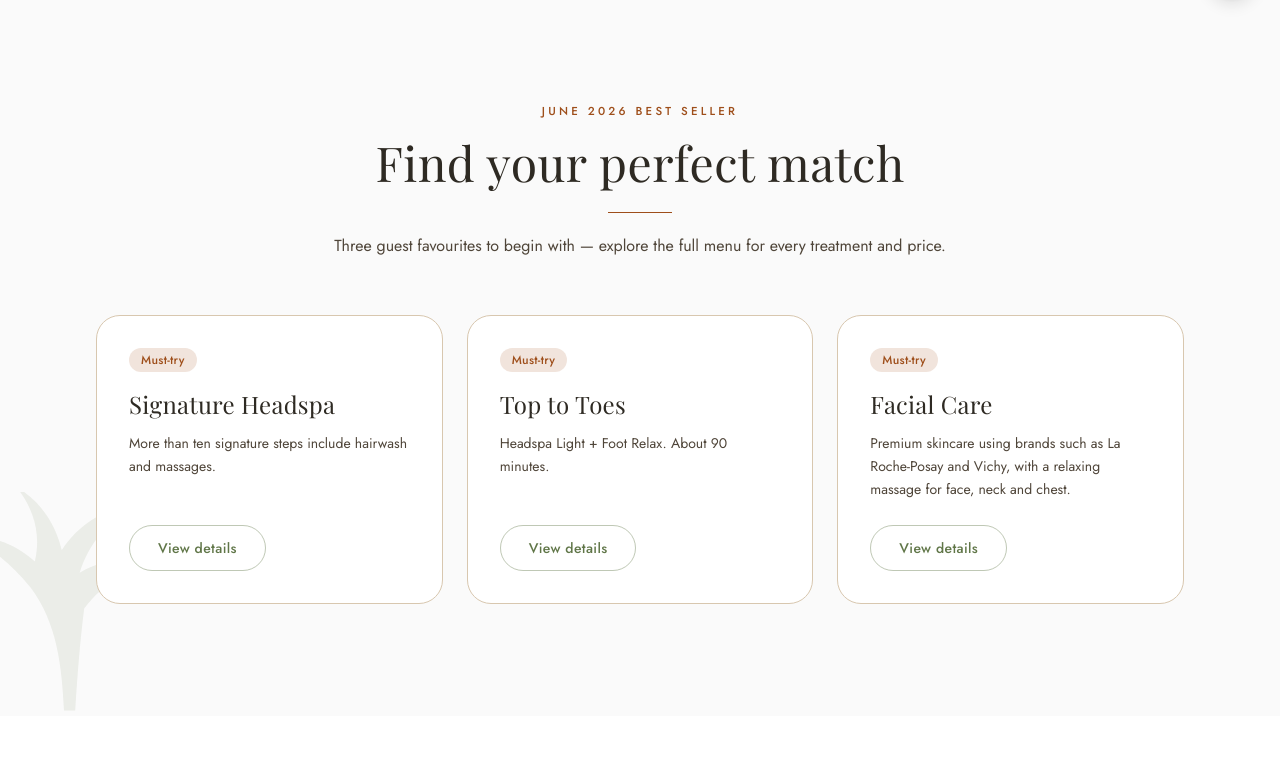
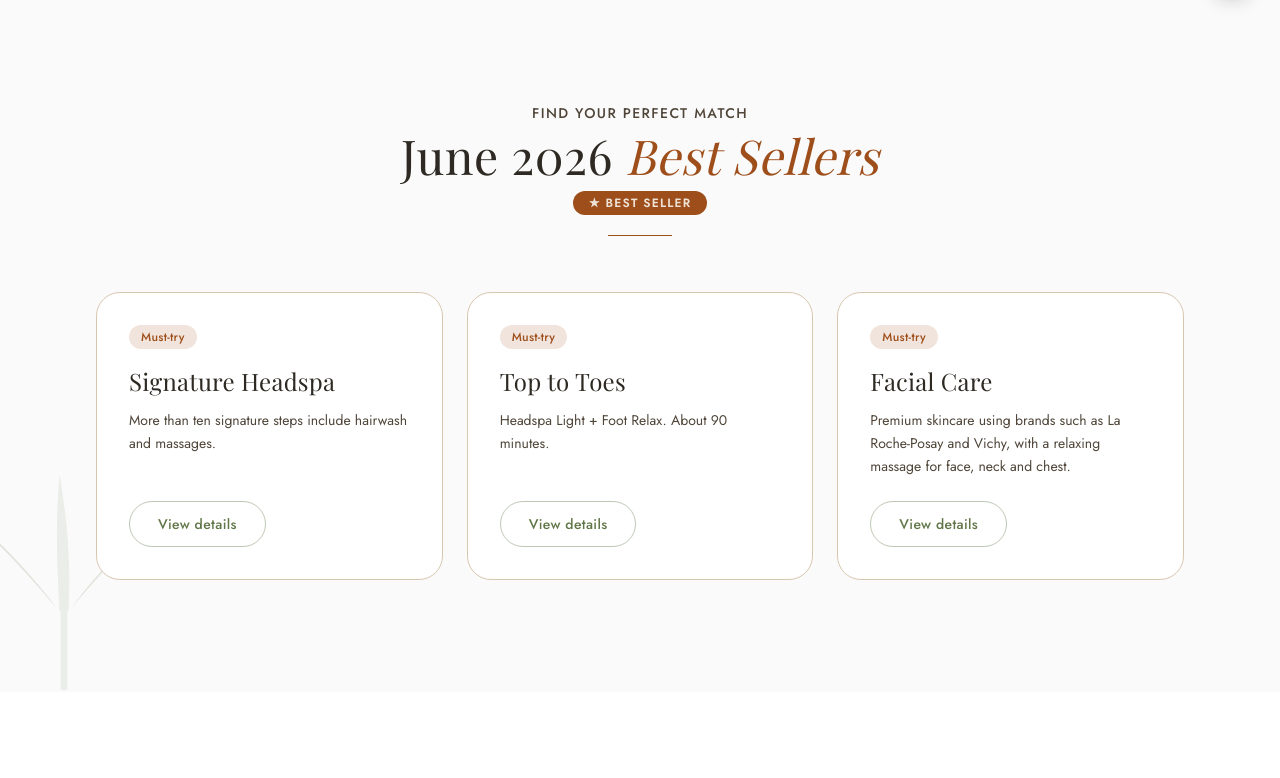
Before and after one commit to kimanhnguyen101-glitch/tropiq, a Next.js app: page /services in a window 1280 px wide. Shown: the part 782-1560 px from the top of the page. Built offline with nearby package versions, Linux system fonts and the light colour scheme.

Commit message:
style: tropical leaves, services cover/best-sellers/video/price redesign

```diff
--- a/src/app/services/page.js
+++ b/src/app/services/page.js
@@ -33,16 +33,16 @@ export const metadata = {
 };
 
 function PriceLine({ item }) {
-  // Item with multiple durations/prices
   if (item.durations) {
+    // Each duration gets its own line: "490,000₫ (60')"
     return (
-      <div className="text-right">
-        <p className="text-xs uppercase tracking-wide text-ink-soft">
-          {item.durations.join(" · ")}
-        </p>
-        <p className="text-lg font-semibold text-gold">
-          {item.prices.map((p) => formatVnd(p)).join(" / ")}
-        </p>
+      <div className="text-right space-y-1">
+        {item.durations.map((d, i) => (
+          <p key={d} className="whitespace-nowrap text-base font-semibold text-gold">
+            {formatVnd(item.prices[i])}{" "}
+            <span className="text-sm font-normal text-ink-soft">({d})</span>
+          </p>
+        ))}
       </div>
     );
   }
@@ -60,23 +60,25 @@ export default function ServicesPage() {
   return (
     <>
       <PageHero
-        eyebrow="Price list"
-        title="The Tropi Q menu"
         image="/images/cover-services.png"
         aspectRatio="1448/792"
         imageClassName="object-cover"
-        intro="Every session uses genuine, premium products and our exclusive herbal water. Prices are in Vietnamese đồng (₫); we gladly accept card payments and can help with currency on arrival."
       />
 
       {/* ------------------------------------------ June 2026 best sellers */}
       <Section className="relative overflow-hidden bg-neutral-50">
         <LeafDecor variant="palm" className="pointer-events-none absolute -left-12 bottom-0 h-56 w-56 text-olive/10" />
         <Container className="relative">
-          <SectionTitle
-            eyebrow="June 2026 best seller"
-            title="Find your perfect match"
-            intro="Three guest favourites to begin with — explore the full menu for every treatment and price."
-          />
+          <div className="text-center">
+            <p className="text-sm font-medium uppercase tracking-widest text-ink-soft">Find your perfect match</p>
+            <h2 className="font-display mt-2 text-4xl text-ink sm:text-5xl">
+              June 2026 <span className="text-gold italic">Best Sellers</span>
+            </h2>
+            <span className="mt-3 inline-block rounded-full bg-gold px-4 py-1 text-xs font-semibold uppercase tracking-widest text-cream">
+              ★ Best Seller
+            </span>
+            <div className="rule mx-auto mt-5" />
+          </div>
           <div className="mt-14 grid gap-6 md:grid-cols-3">
             {bestSellers.map((item) => (
               <div
@@ -130,6 +132,7 @@ export default function ServicesPage() {
                     poster={groupPoster[group.id]}
                     alt={`${group.title} at Tropi Q`}
                     autoPlay
+                    contained
                   />
                 </div>
 
--- a/src/components/LeafDecor.jsx
+++ b/src/components/LeafDecor.jsx
@@ -1,30 +1,45 @@
 /**
- * Decorative tropical leaf (monstera) SVG for ambient "tropical vibe".
- * Purely decorative → aria-hidden. Position with className from the parent.
+ * Decorative tropical leaf SVGs. Purely decorative → aria-hidden.
+ * variant="monstera" (default) → lá trầu bà (heartleaf philodendron)
+ * variant="palm"              → lá cây cọ (fan palm frond)
  */
 export default function LeafDecor({ className = "", variant = "monstera" }) {
   if (variant === "palm") {
+    // Fan palm: five fronds radiating from a central stem
     return (
-      <svg
-        viewBox="0 0 200 200"
-        className={className}
-        aria-hidden="true"
-        fill="currentColor"
-      >
-        <path d="M100 195c-2-40-6-78-30-110C50 60 28 45 10 40c20-2 44 4 64 22 6-26-2-48-16-66 18 10 34 30 40 56 14-22 36-36 62-40-20 14-38 34-46 60 24-14 50-16 76-8-28 2-54 16-72 40-4 32-6 60-8 91z" />
+      <svg viewBox="0 0 200 200" className={className} aria-hidden="true" fill="currentColor">
+        {/* Stem */}
+        <path d="M97 198 L97 128 L103 128 L103 198 Z" />
+        {/* Centre frond — straight up */}
+        <path d="M96 128 C94 92 92 52 96 6 C104 52 106 92 104 128 Z" />
+        {/* Left frond */}
+        <path d="M94 126 C74 102 46 68 14 44 C36 58 68 92 92 123 Z" />
+        {/* Far-left frond */}
+        <path d="M91 122 C66 93 32 56 2 34 C26 48 60 82 89 119 Z" />
+        {/* Right frond */}
+        <path d="M106 126 C126 102 154 68 186 44 C164 58 132 92 108 123 Z" />
+        {/* Far-right frond */}
+        <path d="M109 122 C134 93 168 56 198 34 C174 48 140 82 111 119 Z" />
       </svg>
     );
   }
-  // monstera leaf with characteristic fenestrations
+
+  // Default: heartleaf philodendron (lá trầu bà)
+  // Characteristic large rounded leaf with heart-notch at the base
   return (
-    <svg
-      viewBox="0 0 200 200"
-      className={className}
-      aria-hidden="true"
-      fill="currentColor"
-    >
-      <path d="M100 12C58 14 24 48 18 92c-4 30 8 64 38 84l6-10c-18-16-26-40-22-64h22c-2 14 2 28 12 40l8-10c-6-10-8-22-6-34h26c-4 16 0 32 10 44l8-12c-6-10-8-22-4-34h24c8 0 16 4 22 12 2-46-32-88-78-94zm-30 56c-6 0-12-5-12-12s6-12 12-12 12 5 12 12-6 12-12 12z" />
-      <rect x="96" y="100" width="6" height="92" rx="3" />
+    <svg viewBox="0 0 200 205" className={className} aria-hidden="true" fill="currentColor">
+      {/* Leaf body */}
+      <path d="
+        M 100 8
+        C 140 8, 185 46, 185 92
+        C 185 142, 158 180, 122 193
+        C 112 197, 104 188, 100 183
+        C 96 188, 88 197, 78 193
+        C 42 180, 15 142, 15 92
+        C 15 46, 60 8, 100 8 Z
+      " />
+      {/* Short stem */}
+      <rect x="97" y="193" width="6" height="14" rx="3" />
     </svg>
   );
 }
--- a/src/components/VideoEmbed.jsx
+++ b/src/components/VideoEmbed.jsx
@@ -23,6 +23,7 @@ export default function VideoEmbed({
   caption,
   rounded = true,
   autoPlay = false,
+  contained = false, // force 16:9 landscape frame even in autoPlay mode (object-contain)
 }) {
   const radius = rounded ? "rounded-[2rem]" : "";
   const videoRef = useRef(null);
@@ -66,12 +67,12 @@ export default function VideoEmbed({
     );
   } else if (src) {
     if (autoPlay) {
-      // Natural-ratio video: no fixed container height, w-full h-auto.
-      // This preserves portrait orientation for vertical clips.
+      // contained=true → 16:9 frame, video object-contain (no crop, letterbox if needed)
+      // contained=false → natural dimensions (portrait stays portrait)
       inner = (
         <video
           ref={videoRef}
-          className="block h-auto w-full"
+          className={contained ? "absolute inset-0 h-full w-full object-contain" : "block h-auto w-full"}
           muted
           loop
           playsInline
@@ -118,10 +119,10 @@ export default function VideoEmbed({
     );
   }
 
-  // autoPlay + src: no fixed aspect ratio – natural dimensions (portrait = portrait).
-  // embed / controls / placeholder: fixed 16:9 container.
+  // contained or non-autoPlay → fixed 16:9 container
+  // autoPlay without contained → natural dimensions (portrait stays portrait)
   const wrapperClass =
-    autoPlay && src
+    autoPlay && src && !contained
       ? `overflow-hidden ${radius}`
       : `relative aspect-video overflow-hidden ${radius}`;
 
```
Also changed, not shown: 1 other file (tests, documents, lock files or other folders).
